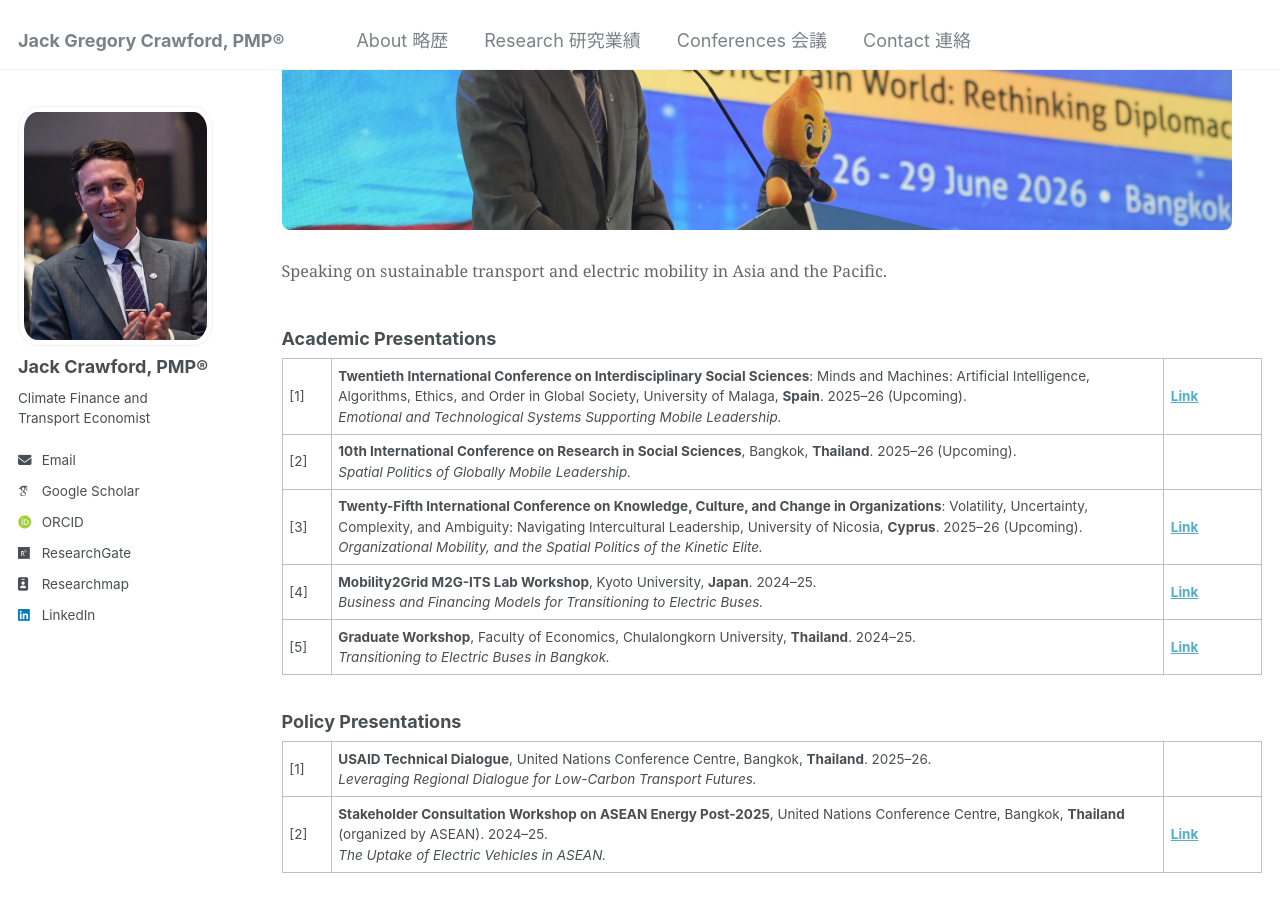
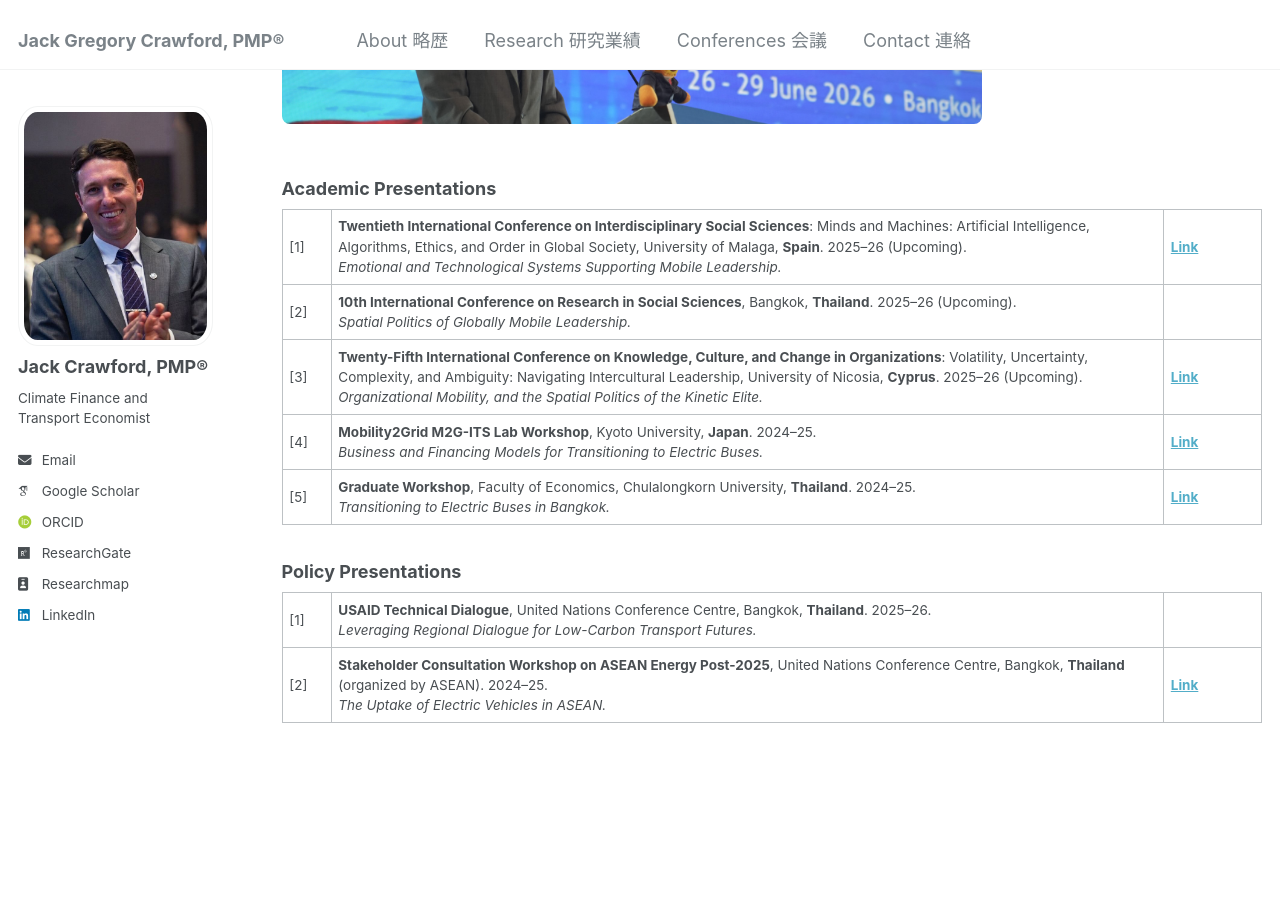
Before and after one commit to jackgcrawford/jackcrawford, a Jekyll site: the page built from _pages/talks.html, in a window 1280 px wide and 900 px high, scrolled down 322 px. Built offline with Jekyll 4.4.1, drawn with Linux system fonts in a browser that asks for light colours; some web fonts are replaced.

Commit message:
Update talks.html

```diff
--- a/_pages/talks.html
+++ b/_pages/talks.html
@@ -7,8 +7,7 @@ image: /images/digital-id-photo.jpg
 permalink: /conferences/
 author_profile: true
 ---
-<figure style="margin: 0 0 2rem 0; text-align: center;"> <img src="/images/BUN00538.jpg" alt="Jack Crawford speaking at a conference" style="width: 100%; max-width: 950px; height: auto; border-radius: 8px;" > <figcaption style="margin-top: 0.6rem; font-size: 0.9rem; color: #666;"> Speaking on sustainable transport and electric mobility in Asia and the Pacific. </figcaption> </figure>
-
+<figure style="margin: 0 0 2rem 0; text-align: center;"> <img src="/images/BUN00538.jpg" alt="Jack Crawford speaking at a conference" style="width: 100%; max-width: 700px; height: auto; border-radius: 8px;" > </figure>
 <h3>Academic Presentations</h3>
 <table class="tg">
   <tbody>
```
